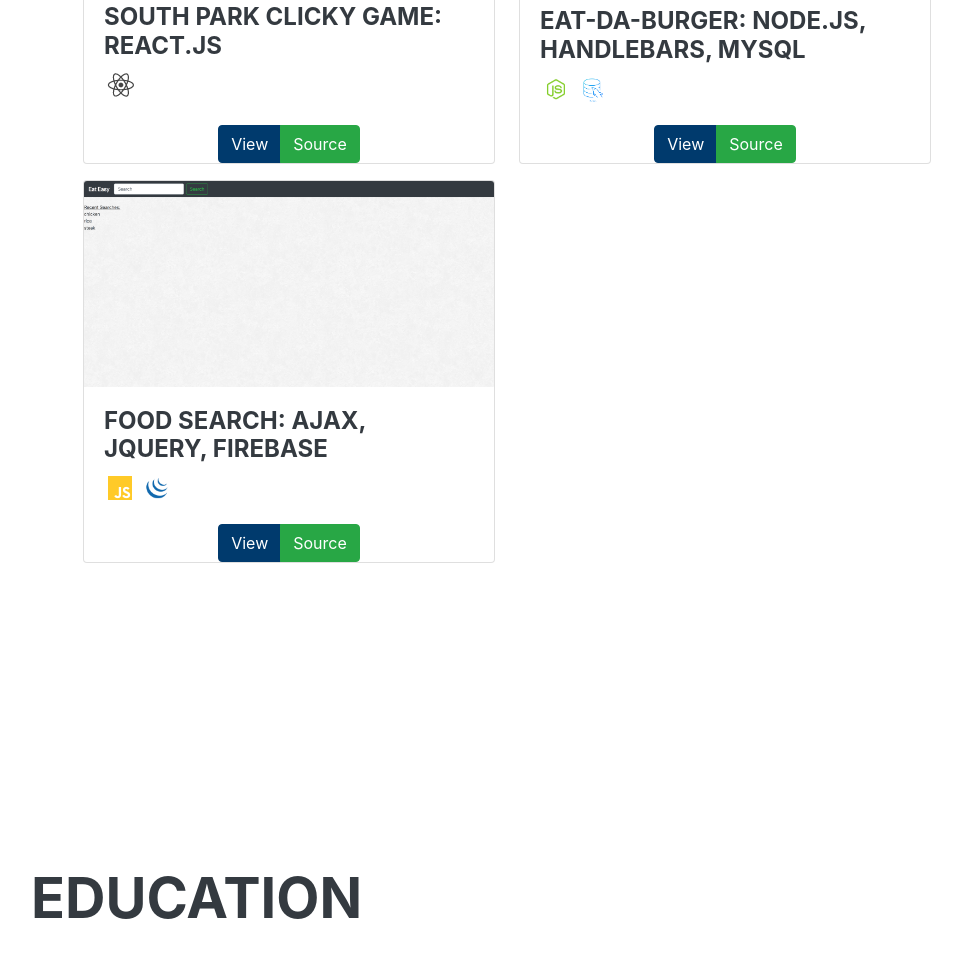
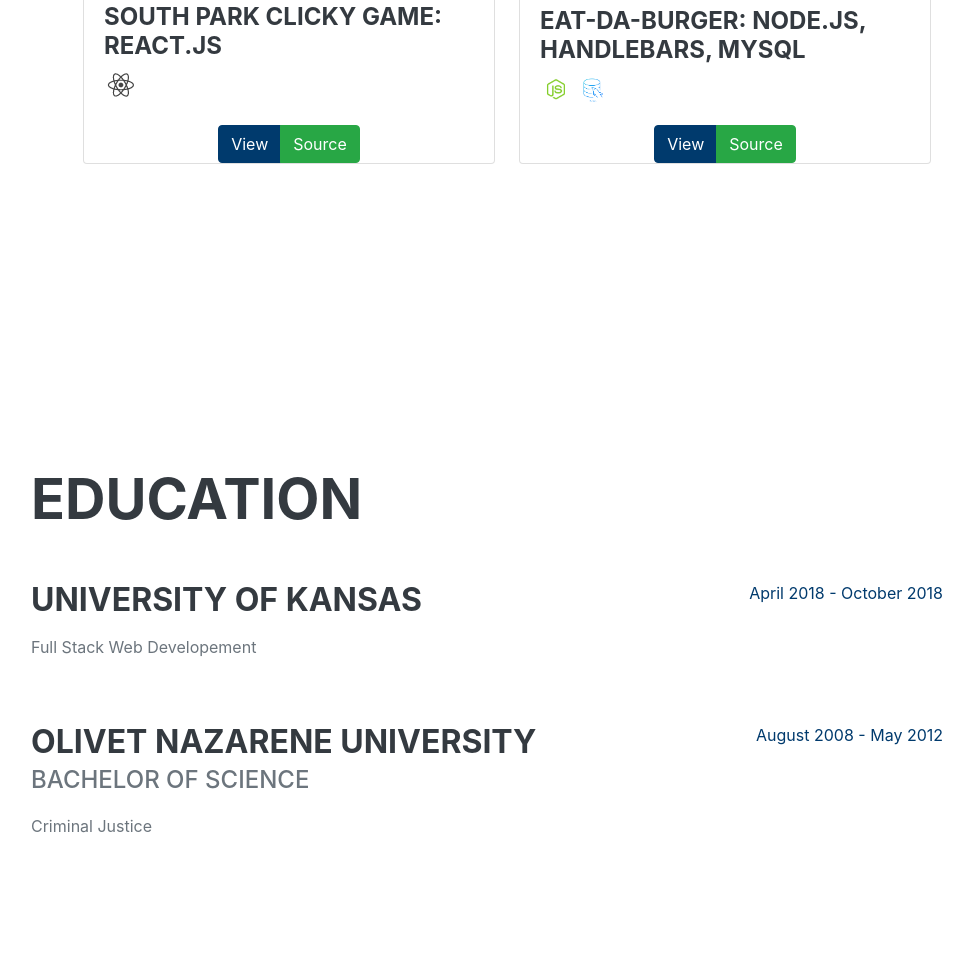
Before and after one commit to kc9gpj/portfolio, a website: page public/index.html in a window 1280 px wide. Shown: the part 3138-4118 px from the top of the page, without its empty margins (289-1262 px from the left). Drawn offline with nearby package versions, Linux system fonts and the light colour scheme; a web font is replaced by a local one.

Commit message:
update nodemailer, remove food search

```diff
--- a/package.json
+++ b/package.json
@@ -21,7 +21,7 @@
   "dependencies": {
     "body-parser": "^1.18.3",
     "express": "^4.16.3",
-    "nodemailer": "^4.6.8",
+    "nodemailer": "^6.6.3",
     "path": "^0.12.7"
   }
 }
--- a/public/index.html
+++ b/public/index.html
@@ -223,7 +223,7 @@
                   </div>
                </li>
             </ol>
-            <ol class="row" id="table">
+            <!-- <ol class="row" id="table">
                 <li class="col-6">
                   <div class="card h-100" >
                      <img class="card-img-top" src="/images/foodfinder.png" alt="Card image cap">
@@ -240,7 +240,7 @@
                      </div>
                   </div>
                </li>
-            </ol>
+            </ol> -->
          </div>
       </div>
       </div>
```
Also changed, not shown: 1 other file.
